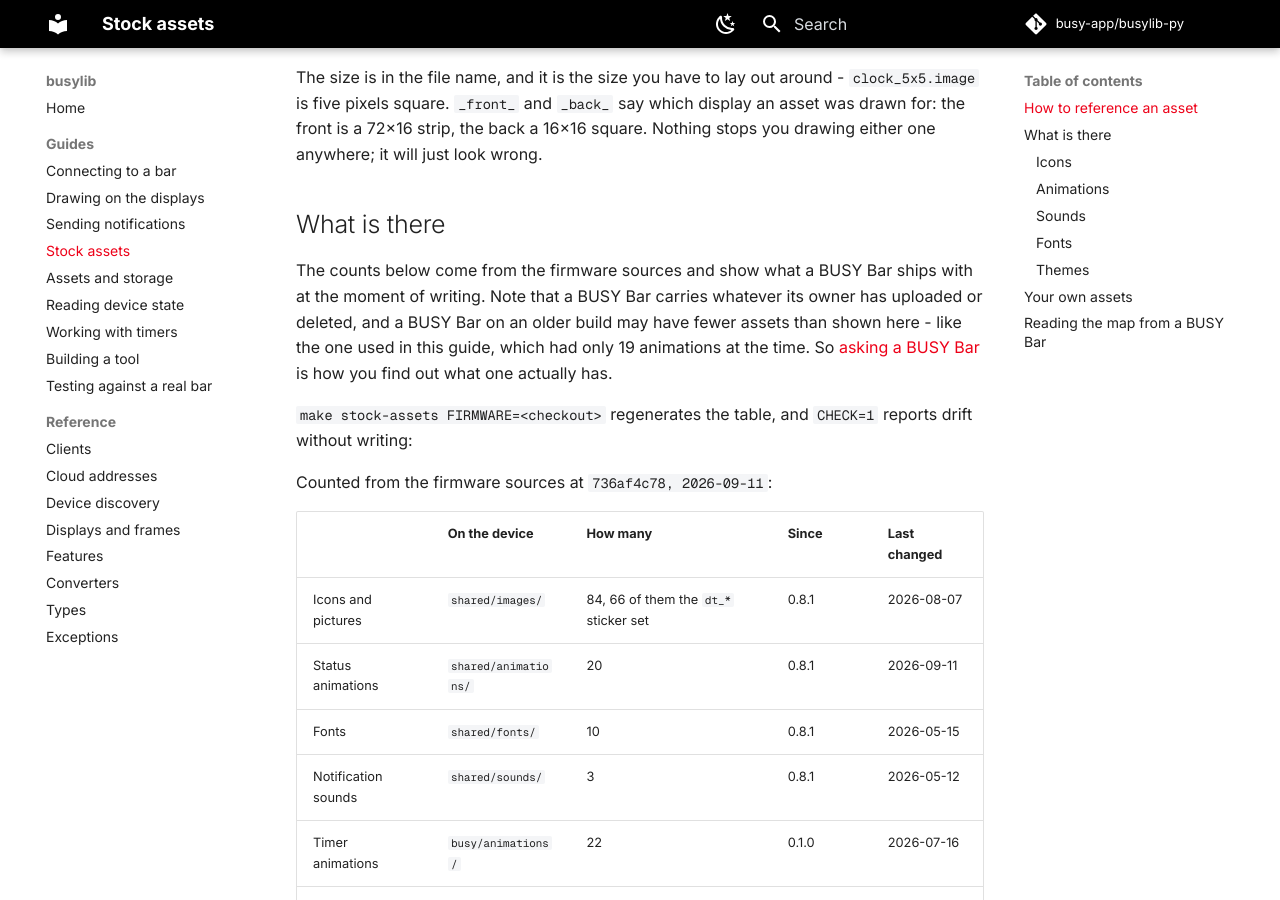
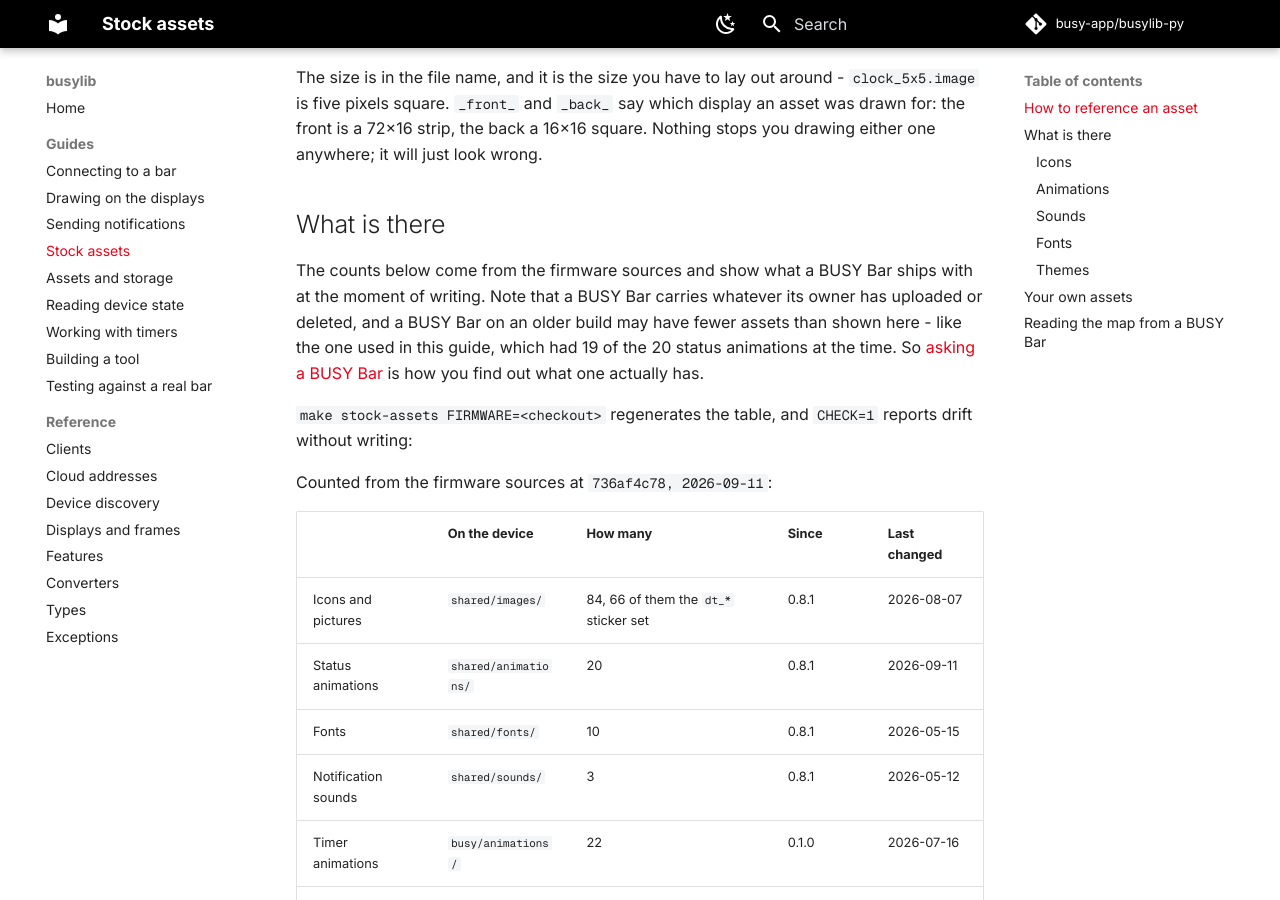
Before and after one commit to busy-app/busylib-py, an MkDocs documentation site: the page built from docs/guides/stock-assets.md, in a window 1280 px wide and 900 px high, scrolled down 1208 px. Built offline with MkDocs 1.6.1 and Material for MkDocs 9.7.7, drawn with Linux system fonts in a browser that asks for light colours; comment, search, counter and statistics services are not loaded.

Commit message:
Stock assets: the old build had 19 of the 20 status animations, and wrap the paragraph

```diff
--- a/docs/guides/stock-assets.md
+++ b/docs/guides/stock-assets.md
@@ -58,8 +58,13 @@ square. Nothing stops you drawing either one anywhere; it will just look wrong.
 
 ## What is there
 
-The counts below come from the firmware sources and show what a BUSY Bar ships with at the moment of writing. Note that a BUSY Bar carries whatever its owner has uploaded or deleted, and a BUSY Bar on an older
-build may have fewer assets than shown here - like the one used in this guide, which had only 19 animations at the time. So [asking a BUSY Bar](#reading-the-map-from-a-busy-bar) is how you find out what one actually has.
+The counts below come from the firmware sources and show what a BUSY Bar ships
+with at the moment of writing. Note that a BUSY Bar carries whatever its owner
+has uploaded or deleted, and a BUSY Bar on an older build may have fewer assets
+than shown here - like the one used in this guide, which had 19 of the 20
+status animations at the time. So
+[asking a BUSY Bar](#reading-the-map-from-a-busy-bar) is how you find out what
+one actually has.
 
 `make stock-assets FIRMWARE=<checkout>` regenerates the table, and `CHECK=1`
 reports drift without writing:
```
